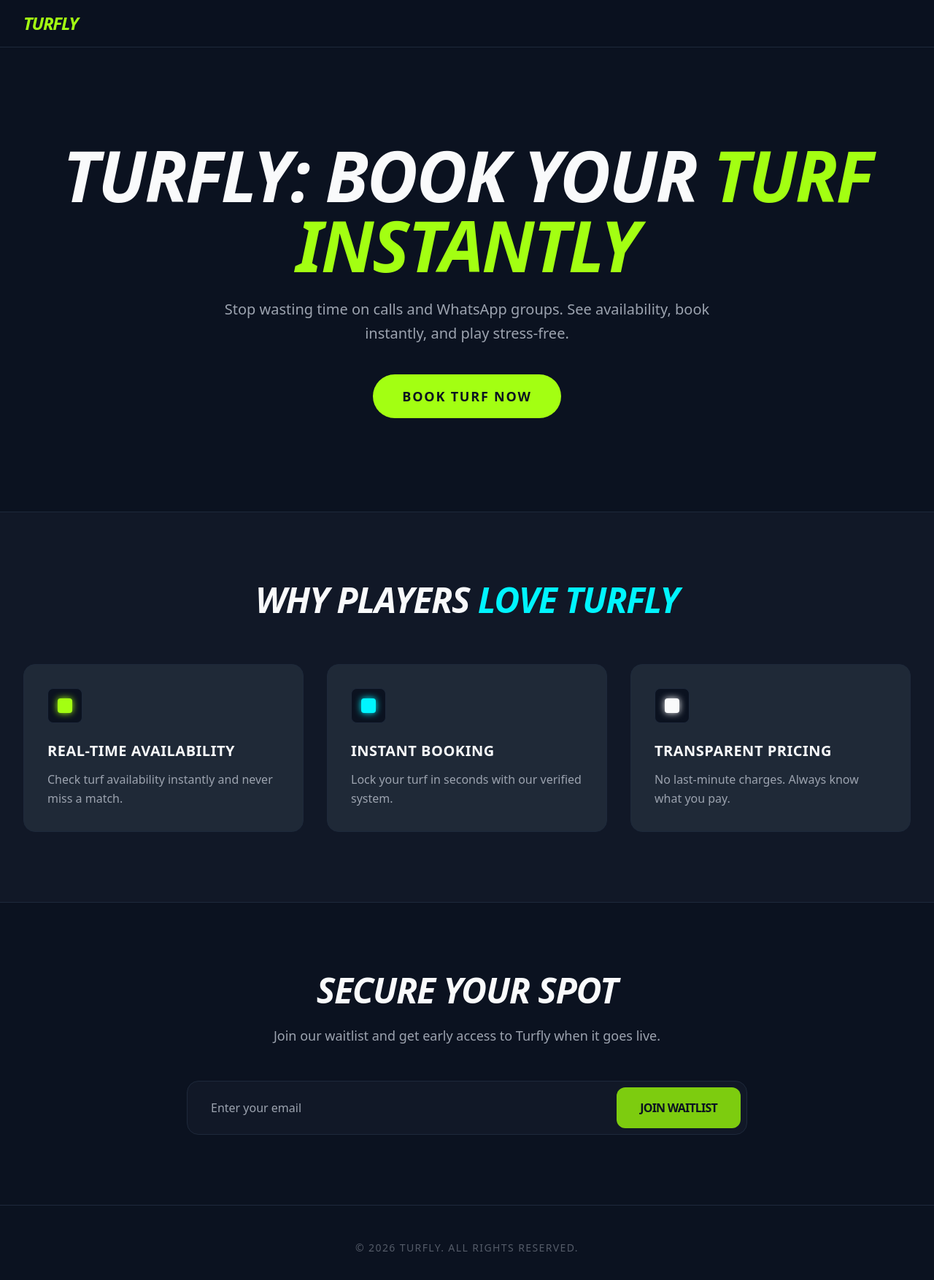
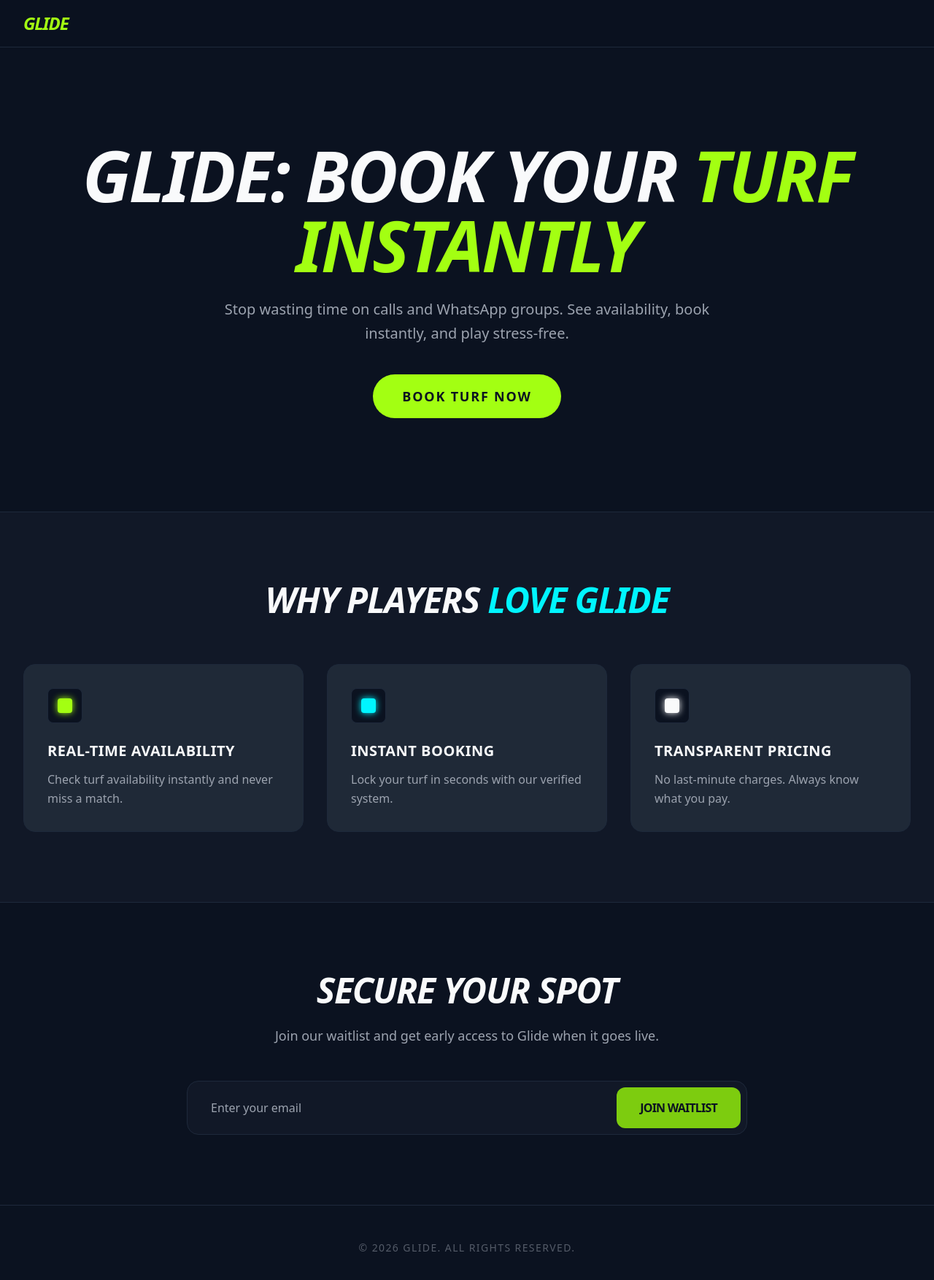
Before and after one commit to Stevekatana/Turfly, a React (Vite) app in the folder Waitlist/: page / in a window 1280 px wide. Shown: the top 1754 px of the page at 73% size. Built offline with nearby package versions, Linux system fonts and the light colour scheme; no server answers.

Commit message:
domain name mod

```diff
--- a/Waitlist/src/Landing.jsx
+++ b/Waitlist/src/Landing.jsx
@@ -28,7 +28,7 @@ function Landing() {
       <nav className="fixed top-0 w-full z-50 backdrop-blur-md border-b border-[#1E293B] bg-[#0B1220]/80">
         <div className="max-w-7xl mx-auto px-4 md:px-8 h-16 flex items-center">
           <h1 className="text-2xl font-black tracking-tighter italic uppercase text-[#A3FF12]">
-            Turfly
+            Glide
           </h1>
         </div>
       </nav>
@@ -37,7 +37,7 @@ function Landing() {
       <section className="relative pt-32 pb-20 md:pt-48 md:pb-32 px-4 md:px-8 max-w-7xl mx-auto flex flex-col items-center text-center">
         <div className="absolute top-1/4 left-1/2 -translate-x-1/2 w-64 h-64 bg-[#A3FF12]/10 blur-[120px] rounded-full -z-10" />
         <h1 className="text-5xl md:text-7xl lg:text-8xl font-black uppercase tracking-tight leading-none mb-6 italic">
-          Turfly: Book Your <span className="text-[#A3FF12]">Turf Instantly</span>
+          Glide: Book Your <span className="text-[#A3FF12]">Turf Instantly</span>
         </h1>
         <p className="text-[#9CA3AF] text-lg md:text-xl max-w-2xl mb-10 leading-relaxed">
           Stop wasting time on calls and WhatsApp groups. See availability, book instantly, and play stress-free.
@@ -54,7 +54,7 @@ function Landing() {
       <section className="py-24 px-4 md:px-8 bg-[#111827] border-y border-[#1E293B]">
         <div className="max-w-7xl mx-auto">
           <h2 className="text-3xl md:text-5xl font-bold mb-16 uppercase italic text-center tracking-tight">
-            Why Players <span className="text-[#00F5FF]">Love Turfly</span>
+            Why Players <span className="text-[#00F5FF]">Love Glide</span>
           </h2>
           <div className="grid md:grid-cols-3 gap-6 lg:gap-8">
             <div className="group bg-[#1F2937] p-8 rounded-2xl border border-[#1E293B] transition-all duration-300 hover:-translate-y-2 hover:border-[#A3FF12]/30">
@@ -88,7 +88,7 @@ function Landing() {
         <div className="max-w-3xl mx-auto text-center">
           <h2 className="text-4xl md:text-5xl font-bold mb-6 uppercase tracking-tight italic">Secure Your Spot</h2>
           <p className="text-[#9CA3AF] text-lg mb-12 max-w-xl mx-auto">
-            Join our waitlist and get early access to Turfly when it goes live.
+            Join our waitlist and get early access to Glide when it goes live.
           </p>
           {!submitted ? (
             <form onSubmit={handleSubmit} className="flex flex-col md:flex-row items-stretch justify-center gap-3 p-2 bg-[#111827] rounded-2xl border border-[#1E293B] focus-within:border-[#A3FF12]/50 transition-all duration-300">
@@ -119,7 +119,7 @@ function Landing() {
 
       <footer className="py-12 border-t border-[#1E293B] text-center">
         <p className="text-[#9CA3AF] text-sm uppercase tracking-widest opacity-50">
-          © {new Date().getFullYear()} Turfly. All Rights Reserved.
+          © {new Date().getFullYear()} Glide. All Rights Reserved.
         </p>
       </footer>
     </div>
```
